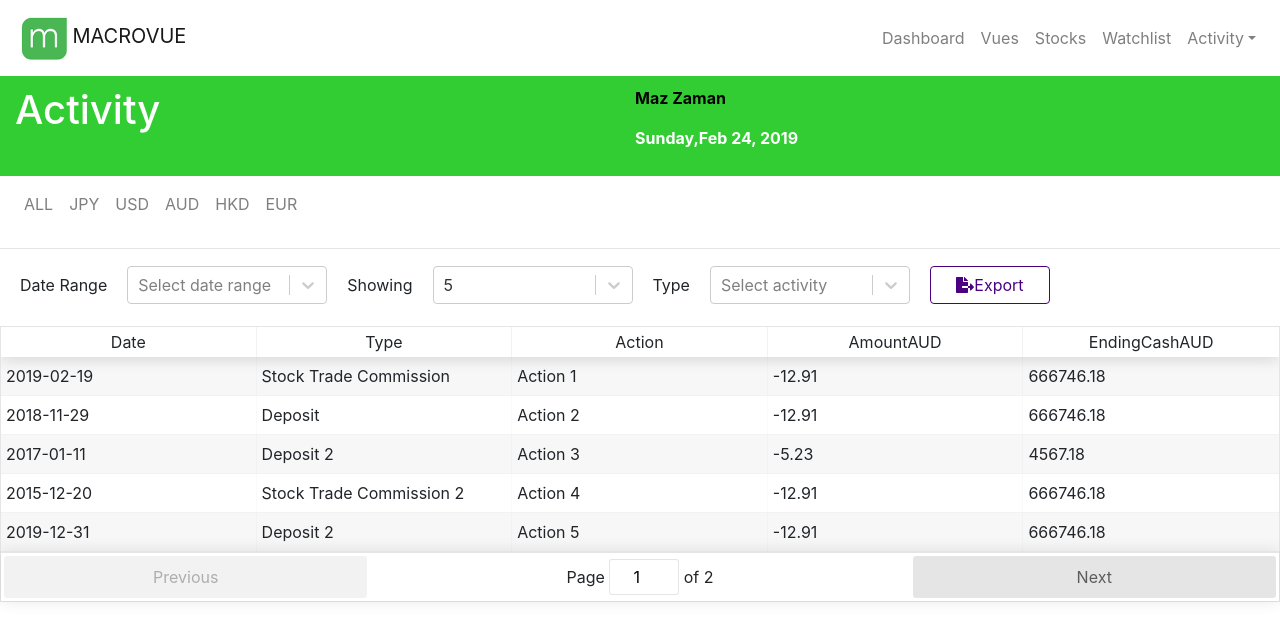
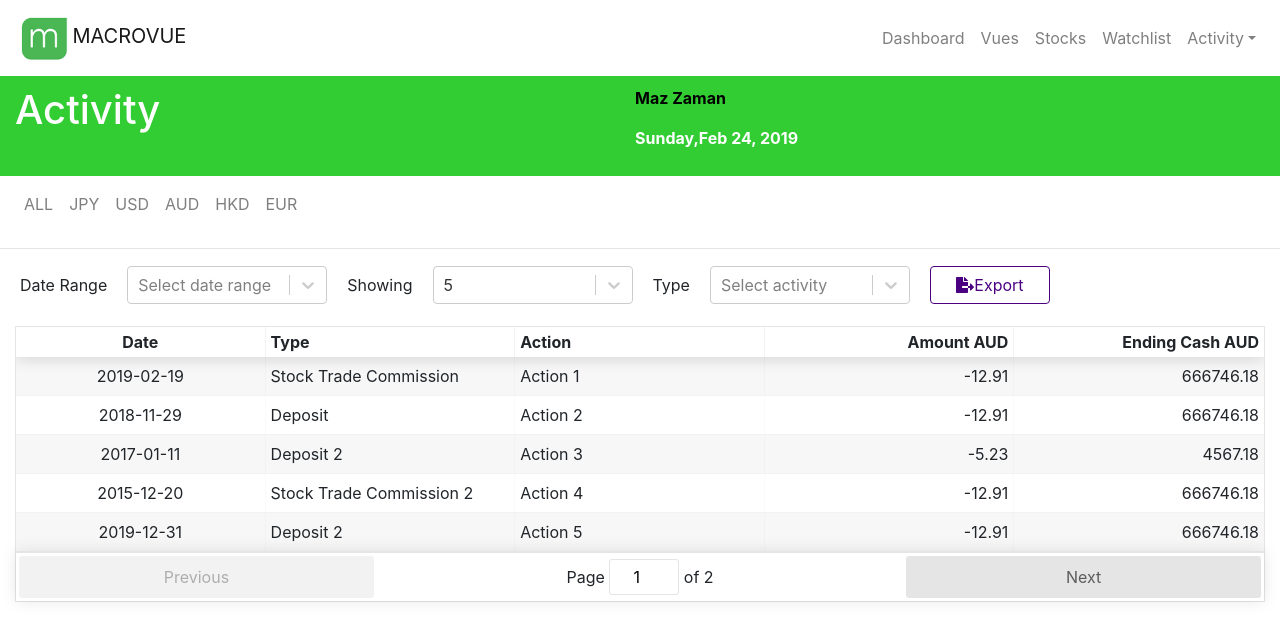
Before and after one commit to jose-guerrerog/MacrovueReact, a React (Create React App) app: page / in a window 1280 px wide. Shown: the top 640 px of the page. Built offline with nearby package versions, Linux system fonts and the light colour scheme.

Commit message:
Added styling to React-table

```diff
--- a/src/components/ContainerData.js
+++ b/src/components/ContainerData.js
@@ -18,24 +18,53 @@ class ContainerData extends Component {
 
   render() {
     const columns = [{
-      Header: 'Date',
       accessor: 'date',
-      Cell: props => <span className = 'date'>{moment(`${props.value.year}-${props.value.month}-${props.value.day}`).format('YYYY-MM-DD')}</span>
+      Header: () => (
+        <div
+          style={{
+            textAlign:"center",
+            fontWeight: "bold",
+          }}
+        >Date</div>),
+      Cell: props => <div style={{textAlign: "center"}}>{moment(`${props.value.year}-${props.value.month}-${props.value.day}`).format('YYYY-MM-DD')}</div>
     }, {
-      Header: 'Type',
-      accessor: 'type'
+      accessor: 'type',
+      Header: () => (
+        <div
+          style={{
+            textAlign:"left",
+            fontWeight: "bold",
+          }}
+        >Type</div>),
     }, {
-      Header: 'Action',
-      accessor: 'action'
+      accessor: 'action',
+      Header: () => (
+        <div
+          style={{
+            textAlign:"left",
+            fontWeight: "bold",
+          }}
+        >Action</div>),
     }, {
-      Header: 'AmountAUD',
       accessor: 'amountAUD',
-      textAlign: "right",
-      Cell: props => <span className='number'>{props.value}</span>
+      Header: () => (
+        <div
+          style={{
+            textAlign:"right",
+            fontWeight: "bold",
+          }}
+        >Amount AUD</div>),
+      Cell: props => <div style={{textAlign: "right"}}>{props.value}</div>
     }, {
-      Header: 'EndingCashAUD',
       accessor: 'endingCashAUD',
-      Cell: props => <span className='number'>{props.value}</span>
+      Header: () => (
+        <div
+          style={{
+            textAlign:"right",
+            fontWeight: "bold",
+          }}
+        >Ending Cash AUD</div>),
+      Cell: props => <div style={{textAlign: "right"}}>{props.value}</div>
     }];
     return (
       <div className="data-margin">
--- a/src/components/Filters.js
+++ b/src/components/Filters.js
@@ -71,6 +71,7 @@ class Filters extends Component {
             className={"select-country"}
           />
         </Navbar>
+
         <hr />
         <div>
           <Button onClick={this.toggleDisplayData} className="close-button">
--- a/src/styles/style.css
+++ b/src/styles/style.css
@@ -114,6 +114,7 @@ hr {
 
 .react-table-desktop {
   display: block;
+  margin: 0 15px;
 }
 
 .react-table-mobile {
```
